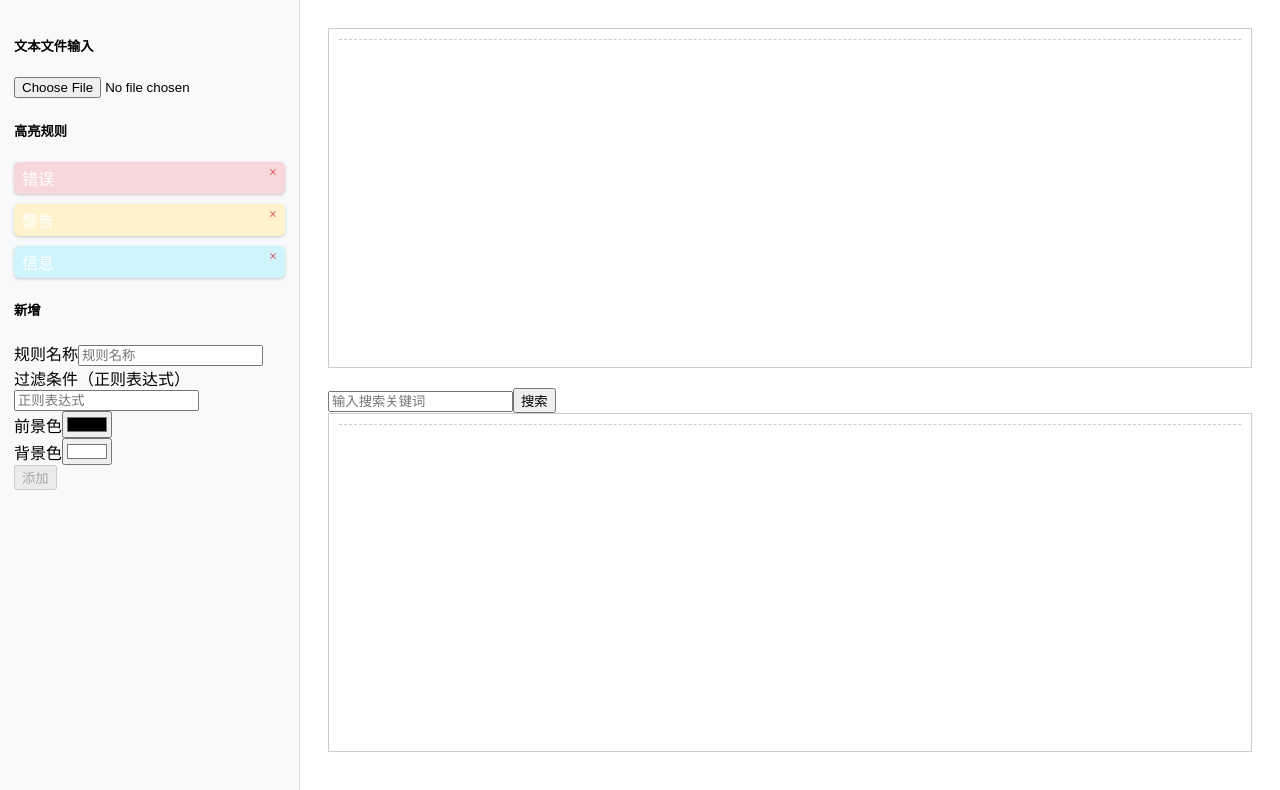
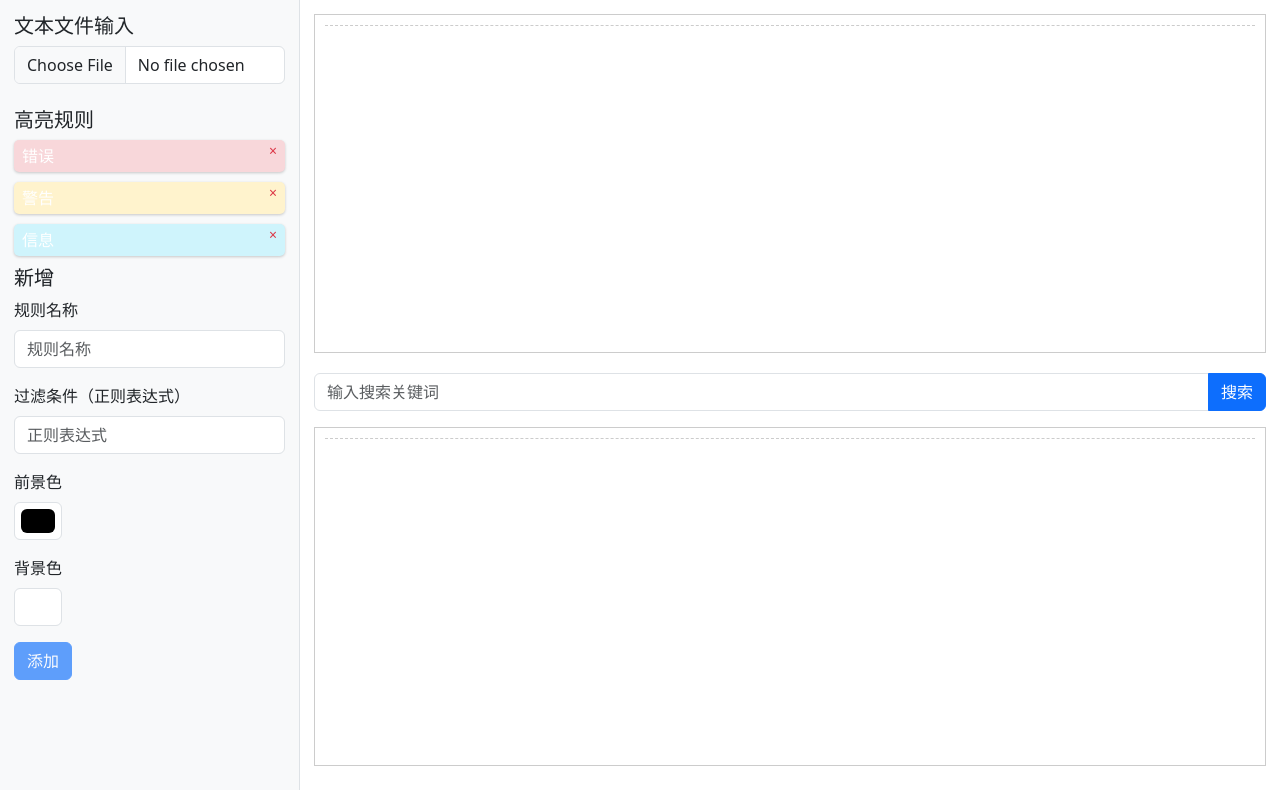
Before and after one commit to logdog-tech/logdog, a Vue app: page / in a window 1280 px wide. Shown: the top 790 px of the page. Built offline with nearby package versions, Linux system fonts and the light colour scheme.

Commit message:
feat: Enable search functionality

```diff
--- a/package.json
+++ b/package.json
@@ -8,7 +8,9 @@
     "preview": "vite preview"
   },
   "dependencies": {
+    "@popperjs/core": "^2.11.8",
     "@vueuse/core": "^10.9.0",
+    "bootstrap": "^5.3.3",
     "vue": "^3.2.45",
     "vue3-virtual-scroll-list": "^0.2.1"
   },
--- a/src/App.vue
+++ b/src/App.vue
@@ -63,5 +63,7 @@ const highlight = (text) => {
   overflow-y: auto;
   display: flex;
   flex-direction: column;
+
+  overflow-y: auto;
 }
 </style>
--- a/src/LogShower.vue
+++ b/src/LogShower.vue
@@ -1,6 +1,5 @@
 <template>
-    <div class="main">
-      <div v-bind="containerProps" class="log-panel">
+      <div class="log-panel" v-bind="containerProps">
         <div v-bind="wrapperProps">
           <div v-for="item in list" :key="item.index" class="log-item"  v-html="highlight(item.data)">
           </div>
@@ -11,13 +10,12 @@
         <input type="text" v-model="searchTerm" @keyup.enter="searchLogs" class="form-control" placeholder="输入搜索关键词">
         <button @click="searchLogs" class="btn btn-primary">搜索</button>
       </div>
-      <div v-bind="searchContainerProps" class="log-panel">
-        <div v-bind="wrapperProps">
+      <div  class="log-panel" v-bind="searchContainerProps">
+        <div v-bind="searchWrapperProps">
           <div v-for="item in searchList" :key="item.index" class="log-item" v-html="highlight(item.data)">
           </div>
         </div>
       </div>
-    </div>
   </template>
 
   <script setup>
@@ -43,8 +41,13 @@
     const searchResult = ref('')
 
     const searchLogs = () => {
+        console.log("searchLogs")
       const regex = new RegExp(searchTerm.value, 'gi')
+
+      console.log("searchLogs regex" , regex)
       const matches = props.fileContent.split('\n').filter(line => line.match(regex))
+
+      console.log("searchLogs matches" , matches.length)
       searchResult.value = matches.join('\n')
     }
 
@@ -54,8 +57,13 @@
     })
     const { list, containerProps, wrapperProps } = useVirtualList(mylines, { itemHeight: 24 })
 
-    const { list: searchList, containerProps: searchContainerProps, wrapperProps: searchWrapperProps } = useVirtualList(
-      computed(() => searchResult.value.split('\n')),
+
+    const mysearchlines = computed(() => {
+      const items = searchResult.value .split('\n')
+      return items
+    })
+    const { list:searchList, containerProps:searchContainerProps, wrapperProps:searchWrapperProps } = useVirtualList(
+      mysearchlines,
       {
         itemHeight: 24,
       },
@@ -63,12 +71,6 @@
   </script>
 
   <style scoped>
-    .main {
-      flex: 1;
-      overflow-y: auto;
-      display: flex;
-      flex-direction: column;
-    }
 
     .log-panel {
 
--- a/src/main.js
+++ b/src/main.js
@@ -1,5 +1,7 @@
 import { createApp } from 'vue'
 import './style.css'
 import App from './App.vue'
+import 'bootstrap/dist/css/bootstrap.css'
+import 'bootstrap/dist/js/bootstrap.js'
 
 createApp(App).mount('#app')
```
Also changed, not shown: 1 other file (tests, documents, lock files or other folders).
